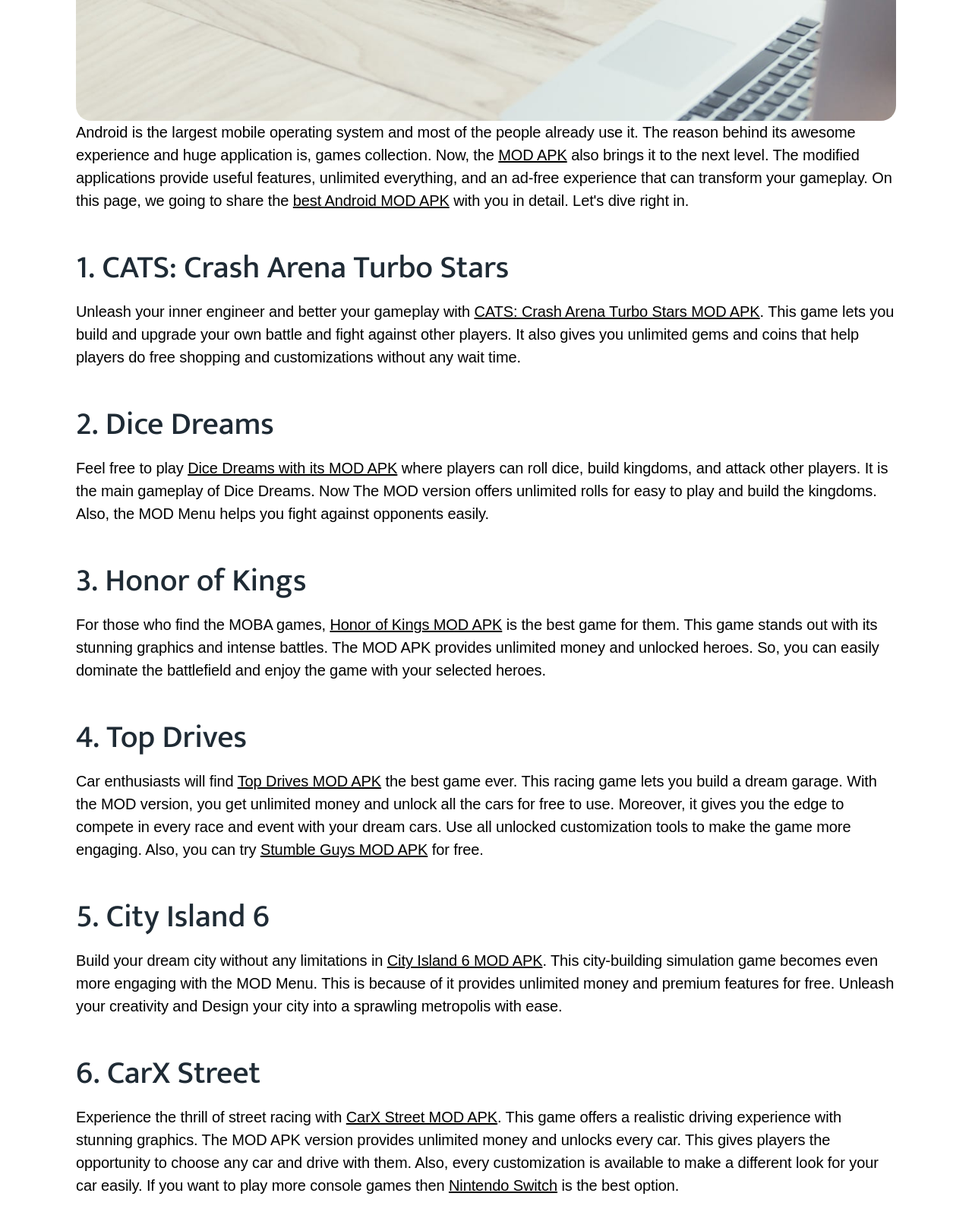
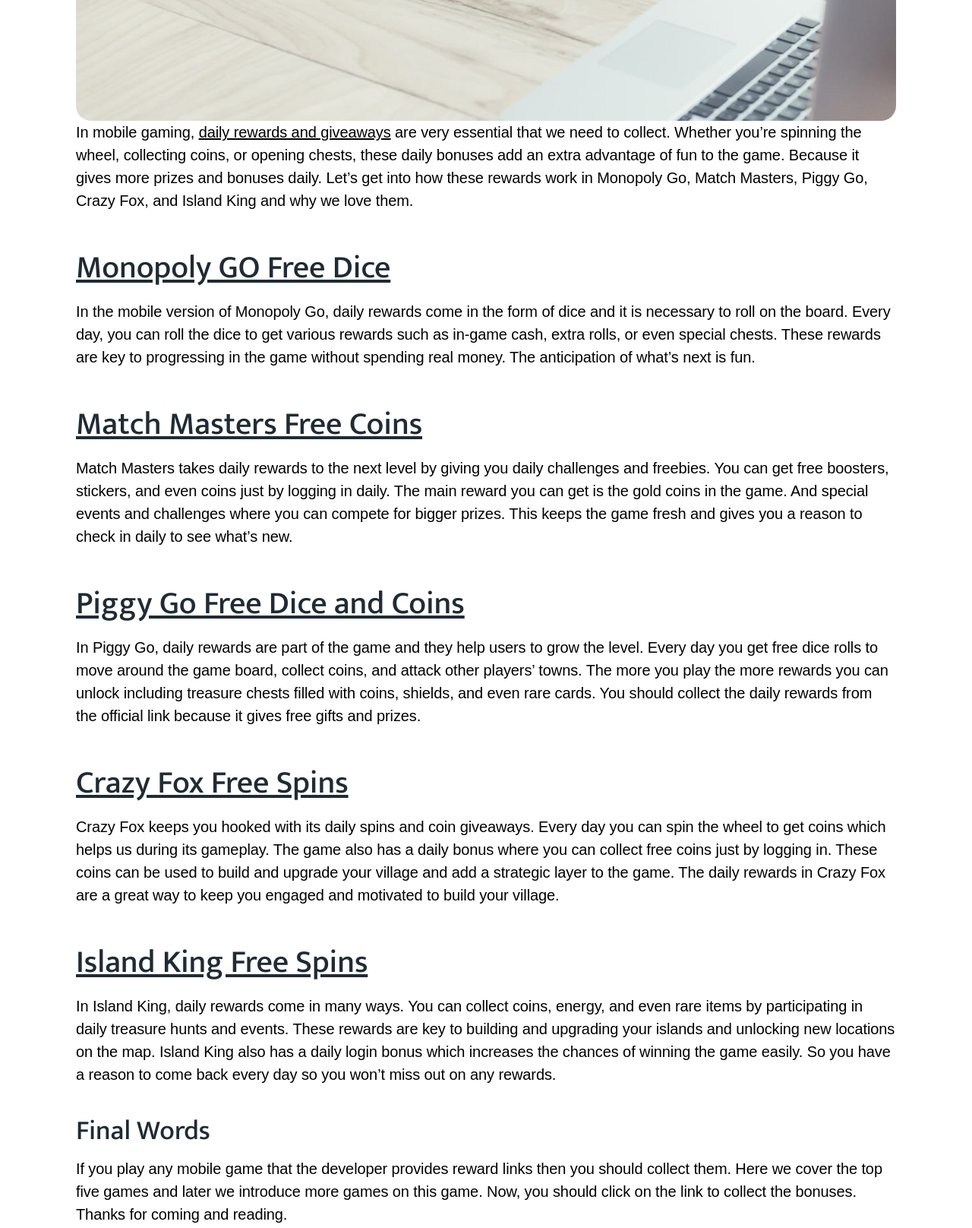
Before and after one commit to Afrin772/giveaway48, a plain HTML site: page index.html in a window 1280 px wide. Shown: the part 647-2263 px from the top of the page at 76% size. Drawn offline with nearby package versions, Linux system fonts and the light colour scheme; a web font is replaced by a local one.

Commit message:
Update index.html

```diff
--- a/index.html
+++ b/index.html
@@ -68,117 +68,83 @@
                 <img src="/VideSave.jpg" alt="MOD APK" class="responsive">
 
 
-		    <p>
-  Android is the largest mobile operating system and most of the people already
-  use it. The reason behind its awesome experience and huge application is,
-  games collection. Now, the <a href="https://allmodapk.de/">MOD APK</a> also
-  brings it to the next level. The modified applications provide useful
-  features, unlimited everything, and an ad-free experience that can transform
-  your gameplay. On this page, we going to share the&nbsp;<a
-    href="https://allmodapk.de/mod-apk/"
-    >best Android MOD APK</a
+	<p>
+  In mobile gaming,
+  <a href="https://giveaway58.de/">daily rewards and giveaways</a> are very
+  essential that we need to collect. Whether you’re spinning the wheel,
+  collecting coins, or opening chests, these daily bonuses add an extra
+  advantage of fun to the game. Because it gives more prizes and bonuses daily.
+  Let’s get into how these rewards work in Monopoly Go, Match Masters, Piggy Go,
+  Crazy Fox, and Island King and why we love them.
+</p>
+<h2>
+  <a href="https://giveaway58.de/monopoly-go-free-dice"
+    >Monopoly GO Free Dice</a
   >
-  with you in detail. Let's dive right in.
+</h2>
+<p>
+  In the mobile version of Monopoly Go, daily rewards come in the form of dice
+  and it is necessary to roll on the board. Every day, you can roll the dice to
+  get various rewards such as in-game cash, extra rolls, or even special chests.
+  These rewards are key to progressing in the game without spending real money.
+  The anticipation of what’s next is fun.
 </p>
-<h2>1. CATS: Crash Arena Turbo Stars</h2>
+<h2>
+  <a href="https://giveaway58.de/match-masters">Match Masters Free Coins</a>
+</h2>
 <p>
-  Unleash your inner engineer and better your gameplay with
-  <a href="https://allmodapk.de/cats-mod-apk/"
-    >CATS: Crash Arena Turbo Stars MOD APK</a
-  >. This game lets you build and upgrade your own battle and fight against
-  other players. It also gives you unlimited gems and coins that help players do
-  free shopping and customizations without any wait time.
+  Match Masters takes daily rewards to the next level by giving you daily
+  challenges and freebies. You can get free boosters, stickers, and even coins
+  just by logging in daily. The main reward you can get is the gold coins in the
+  game. And special events and challenges where you can compete for bigger
+  prizes. This keeps the game fresh and gives you a reason to check in daily to
+  see what’s new.
 </p>
-<h2>2. Dice Dreams</h2>
+<h2>
+  <a href="https://giveaway58.de/piggy-go-free-dice"
+    >Piggy Go Free Dice and Coins</a
+  >
+</h2>
 <p>
-  Feel free to play
-  <a href="https://allmodapk.de/dice-dreams-mod-apk/"
-    >Dice Dreams with its MOD APK</a
+  In Piggy Go, daily rewards are part of the game and they help users to grow
+  the level. Every day you get free dice rolls to move around the game board,
+  collect coins, and attack other players’ towns. The more you play the more
+  rewards you can unlock including treasure chests filled with coins, shields,
+  and even rare cards. You should collect the daily rewards from the official
+  link because it gives free gifts and prizes.
+</p>
+<h2>
+  <a href="https://giveaway58.de/crazy-spin-free-spins-crazy-fox"
+    >Crazy Fox Free Spins</a
   >
-  where players can roll dice, build kingdoms, and attack other players. It is
-  the main gameplay of Dice Dreams. Now The MOD version offers unlimited rolls
-  for easy to play and build the kingdoms. Also, the MOD Menu helps you fight
-  against opponents easily.
+</h2>
+<p>
+  Crazy Fox keeps you hooked with its daily spins and coin giveaways. Every day
+  you can spin the wheel to get coins which helps us during its gameplay. The
+  game also has a daily bonus where you can collect free coins just by logging
+  in. These coins can be used to build and upgrade your village and add a
+  strategic layer to the game. The daily rewards in Crazy Fox are a great way to
+  keep you engaged and motivated to build your village.
 </p>
-<h2>3. Honor of Kings</h2>
+<h2>
+  <a href="https://giveaway58.de/island-king-free-spins"
+    >Island King Free Spins</a
+  >
+</h2>
 <p>
-  For those who find the MOBA games,
-  <a href="https://allmodapk.de/honor-of-kings-mod-apk/"
-    >Honor of Kings MOD APK</a
-  >
-  is the best game for them. This game stands out with its stunning graphics and
-  intense battles. The MOD APK provides unlimited money and unlocked heroes. So,
-  you can easily dominate the battlefield and enjoy the game with your selected
-  heroes.
+  In Island King, daily rewards come in many ways. You can collect coins,
+  energy, and even rare items by participating in daily treasure hunts and
+  events. These rewards are key to building and upgrading your islands and
+  unlocking new locations on the map. Island King also has a daily login bonus
+  which increases the chances of winning the game easily. So you have a reason
+  to come back every day so you won’t miss out on any rewards.
 </p>
-<h2>4. Top Drives</h2>
+<h3>Final Words</h3>
 <p>
-  Car enthusiasts will find
-  <a href="https://allmodapk.de/top-drives-mod-apk/">Top Drives MOD APK</a> the
-  best game ever. This racing game lets you build a dream garage. With the MOD
-  version, you get unlimited money and unlock all the cars for free to use.
-  Moreover, it gives you the edge to compete in every race and event with your
-  dream cars. Use all unlocked customization tools to make the game more
-  engaging. Also, you can try <a href="https://allmodapk.de/stumble-guys-mod-apk/">Stumble Guys MOD APK</a> for free.
-</p>
-<h2>5. City Island 6</h2>
-<p>
-  Build your dream city without any limitations in
-  <a href="https://allmodapk.de/city-island-6-mod-apk/">City Island 6 MOD APK</a
-  >. This city-building simulation game becomes even more engaging with the MOD
-  Menu. This is because of it provides unlimited money and premium features for
-  free. Unleash your creativity and Design your city into a sprawling metropolis
-  with ease.
-</p>
-<h2>6. CarX Street</h2>
-<p>
-  Experience the thrill of street racing with
-  <a href="https://allmodapk.de/carx-street-mod-apk/">CarX Street MOD APK</a>.
-  This game offers a realistic driving experience with stunning graphics. The
-  MOD APK version provides unlimited money and unlocks every car. This gives
-  players the opportunity to choose any car and drive with them. Also, every
-  customization is available to make a different look for your car easily.
-	If you want to play more console games then <a href="https://switchroms.me/">Nintendo Switch</a> is the best option.
-</p>
-<h2>7. Hills of Steel</h2>
-<p>
-  <a href="https://allmodapk.de/hills-of-steel-mod-apk/">Hills of Steel</a> is
-  an action-packed tank game where you battle across hilly terrains. The MOD APK
-  version offers unlimited coins and unlocked tanks, ensuring you can upgrade
-  your level. It contains lots of missions each mission has complex challenges.
-  Complete with your skill and earn rewards.
-</p>
-<h2>8. Drive Zone Online</h2>
-<p>
-  Step into an immersive online racing world with
-  <a href="https://allmodapk.de/drive-zone-online-mod-apk/"
-    >Drive Zone Online MOD APK</a
-  >. This game features a variety of cars and tracks. The MOD version gives you
-  unlimited money and access to all vehicles. But you need to make sure that you
-  should compete and win against global players. So, develop and enhance your
-  skills and play the game.
-</p>
-<h2>9. Parking Jam 3D</h2>
-<p>
-  Do you want to test your puzzle-solving skills then install
-  <a href="https://allmodapk.de/parking-jam-3d-mod-apk/"
-    >Parking Jam 3D MOD APK</a
-  >. This game challenges you to clear parking jams on various levels. The
-  <a href="https://wpsites12.github.io/Mod-Apk/">MOD version</a> offers
-  unlimited hints and unlocked levels. The game offers 3D graphics and
-  interesting visuals. All those puzzles and challenges make it more engaging
-  and entertaining.
-</p>
-<h2>10. SpongeBob - The Cosmic Shake</h2>
-<p>
-  Feel free to join SpongeBob in a cosmic adventure with
-  <a href="https://allmodapk.de/spongebob-the-cosmic-shake-apk/"
-    >SpongeBob - The Cosmic Shake MOD APK</a
-  >. This fun and entertaining game lets you explore different universes. The
-  <a href="https://apk-mod.pages.dev/">MOD APK version</a> provides unlimited
-  coins and unlocked costumes. The game increases your gameplay experience as
-  you embark on this adventurous journey. So, if you are a big fan of SpongeBob
-  and looking for the best game with this character then you can play it.
+  If you play any mobile game that the developer provides reward links then you
+  should collect them. Here we cover the top five games and later we introduce
+  more games on this game. Now, you should click on the link to collect the
+  bonuses. Thanks for coming and reading.
 </p>
 
 
```
